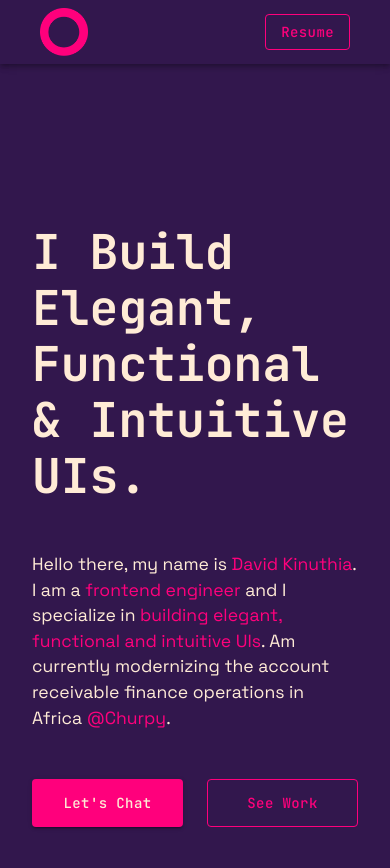
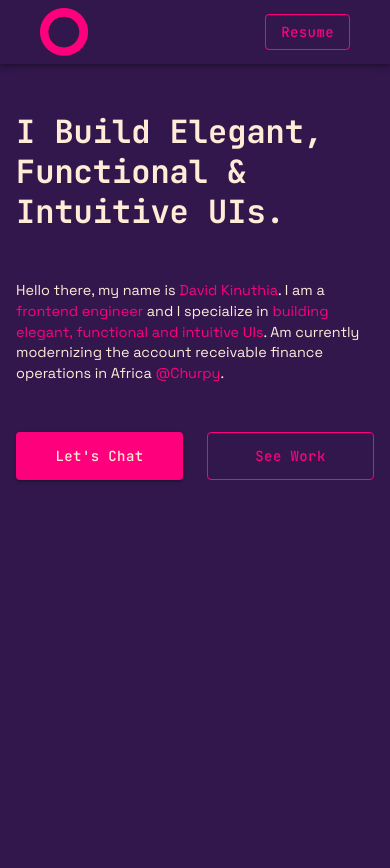
Before and after one commit to kd-kinuthiadavid/kdio-dev, a Next.js app: page / in a window 390 px wide. Shown: the top 868 px of the page. After the commit the page ends 844 px from the top, so only its background shows below. Built offline with nearby package versions, Linux system fonts and the light colour scheme.

Commit message:
fix(styles): add responsive styles for xsm devices
- reduce padding
- reduce font-size and line-height for the heading and text

```diff
--- a/components/HeroSection/index.tsx
+++ b/components/HeroSection/index.tsx
@@ -75,6 +75,10 @@ const Wrapper = styled.div`
     padding: 10rem 2rem;
   }
 
+  @media (max-width: ${({ theme }) => theme.breakPoints.isSmallMobile}) {
+    padding: 3rem 1rem;
+  }
+
   h1 {
     font-size: 4rem;
     line-height: 5rem;
@@ -83,8 +87,8 @@ const Wrapper = styled.div`
     margin: 0;
 
     @media (max-width: ${({ theme }) => theme.breakPoints.isSmallMobile}) {
-      font-size: 3rem;
-      line-height: 3.5rem;
+      font-size: 2rem;
+      line-height: 2.5rem;
       max-width: 90vw;
     }
   }
@@ -101,6 +105,8 @@ const Wrapper = styled.div`
 
     @media (max-width: ${({ theme }) => theme.breakPoints.isSmallMobile}) {
       max-width: 100vw;
+      font-size: 0.9rem;
+      line-height: 1.3rem;
     }
 
     .highlighted_link:hover {
```
